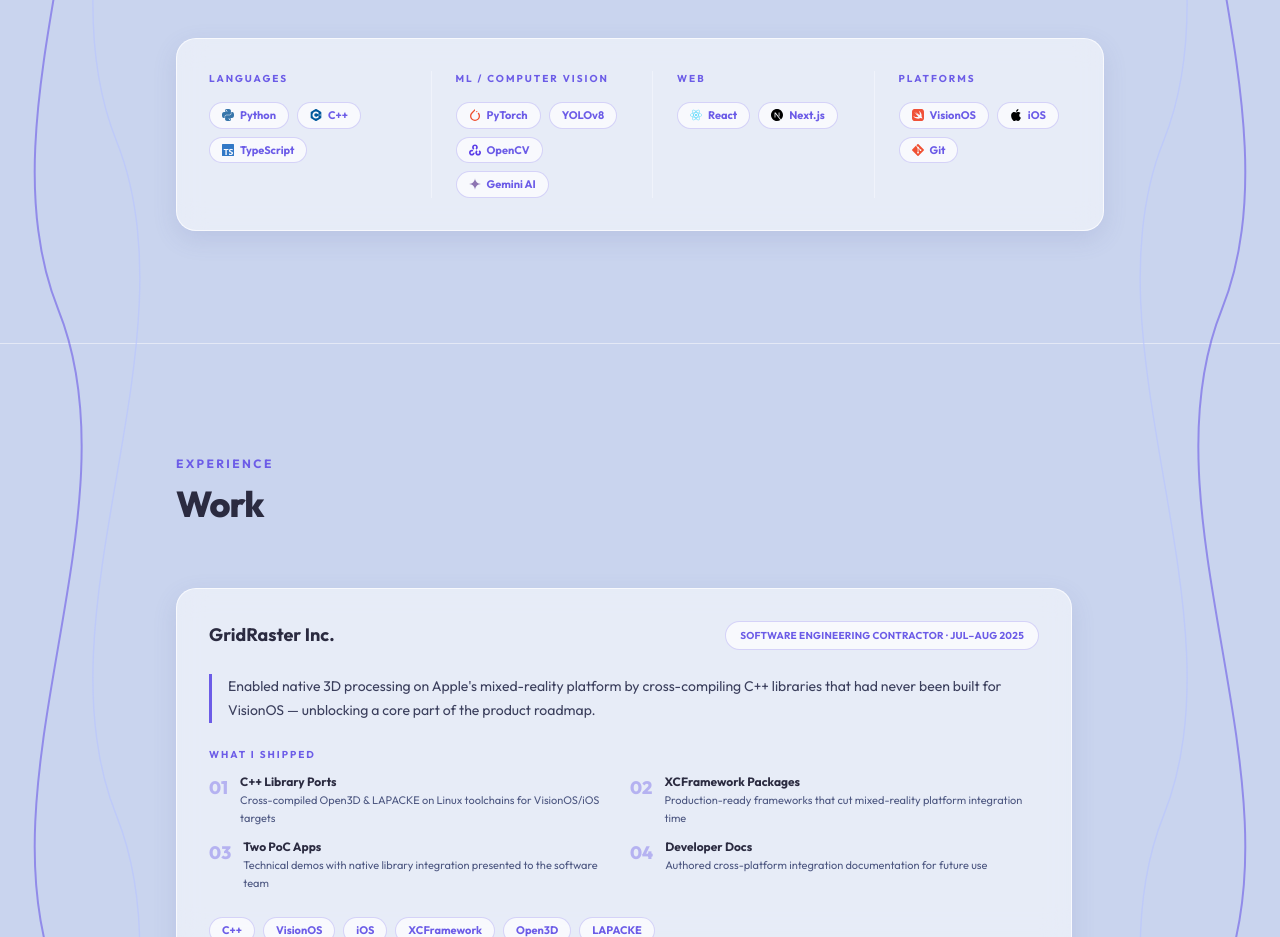
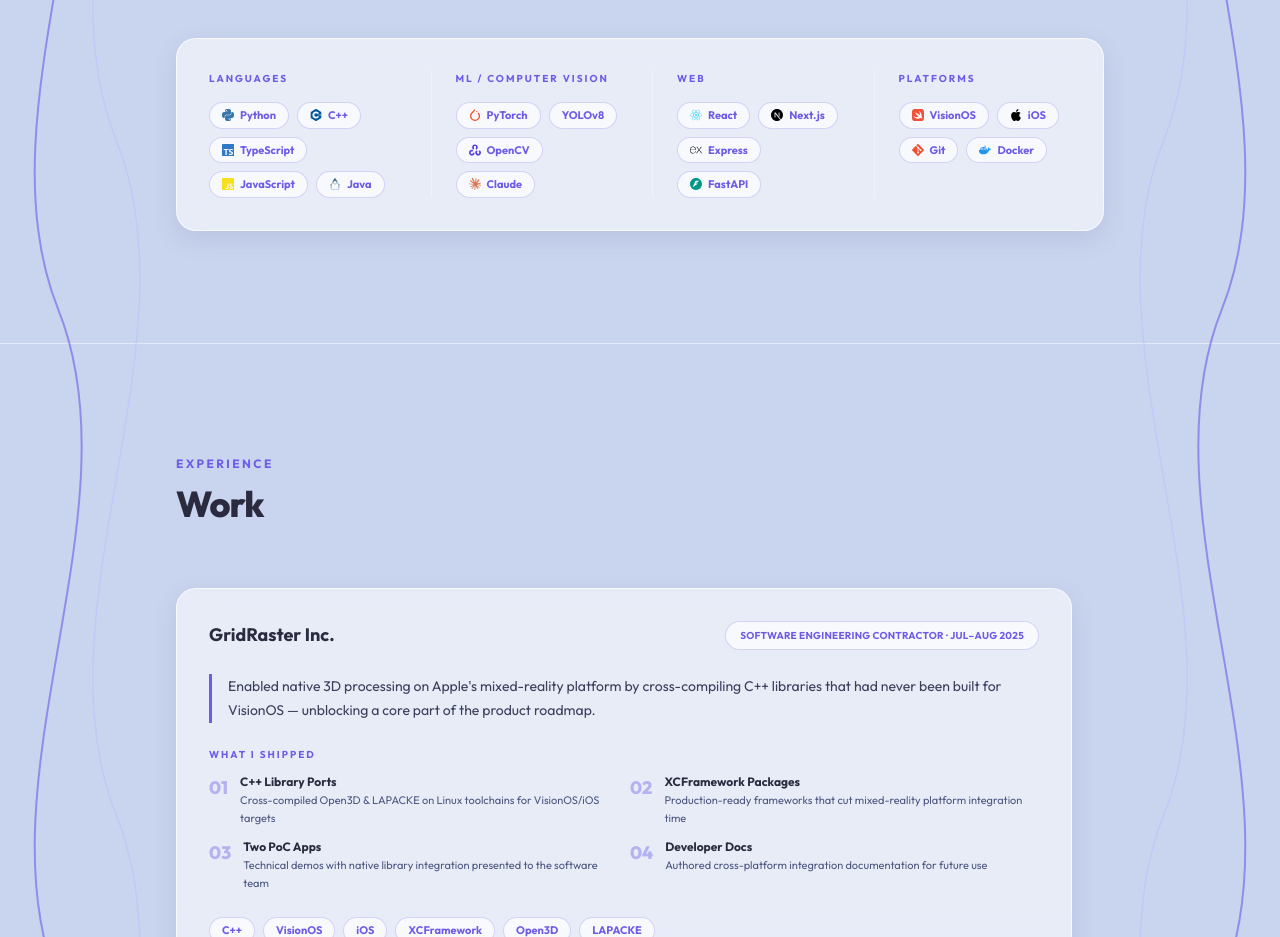
Before and after one commit to jameshualiu/jameshualiu.me, a Next.js app: page / in a window 1280 px wide. Shown: the part 1040-1977 px from the top of the page. Built offline with nearby package versions, Linux system fonts and the light colour scheme.

Commit message:
feat: expand Toolbox skills with more languages, frameworks, and tools

```diff
--- a/components/Skills.tsx
+++ b/components/Skills.tsx
@@ -4,14 +4,19 @@
   SiPython,
   SiCplusplus,
   SiTypescript,
+  SiJavascript,
+  SiOpenjdk,
   SiPytorch,
   SiOpencv,
-  SiGooglegemini,
+  SiClaude,
   SiReact,
   SiNextdotjs,
+  SiExpress,
+  SiFastapi,
   SiSwift,
   SiApple,
   SiGit,
+  SiDocker,
 } from "react-icons/si";
 
 type Tag = { name: string; icon?: IconType; color?: string };
@@ -23,6 +28,8 @@
       { name: "Python", icon: SiPython, color: "#3776AB" },
       { name: "C++", icon: SiCplusplus, color: "#00599C" },
       { name: "TypeScript", icon: SiTypescript, color: "#3178C6" },
+      { name: "JavaScript", icon: SiJavascript, color: "#F7DF1E" },
+      { name: "Java", icon: SiOpenjdk, color: "#437291" },
     ],
   },
   {
@@ -31,7 +38,7 @@
       { name: "PyTorch", icon: SiPytorch, color: "#EE4C2C" },
       { name: "YOLOv8" },
       { name: "OpenCV", icon: SiOpencv, color: "#5C3EE8" },
-      { name: "Gemini AI", icon: SiGooglegemini, color: "#8E75B2" },
+      { name: "Claude", icon: SiClaude, color: "#D97757" },
     ],
   },
   {
@@ -39,6 +46,8 @@
     tags: [
       { name: "React", icon: SiReact, color: "#61DAFB" },
       { name: "Next.js", icon: SiNextdotjs, color: "#000000" },
+      { name: "Express", icon: SiExpress, color: "#000000" },
+      { name: "FastAPI", icon: SiFastapi, color: "#009688" },
     ],
   },
   {
@@ -47,6 +56,7 @@
       { name: "VisionOS", icon: SiSwift, color: "#F05138" },
       { name: "iOS", icon: SiApple, color: "#000000" },
       { name: "Git", icon: SiGit, color: "#F05032" },
+      { name: "Docker", icon: SiDocker, color: "#2496ED" },
     ],
   },
 ];
```
